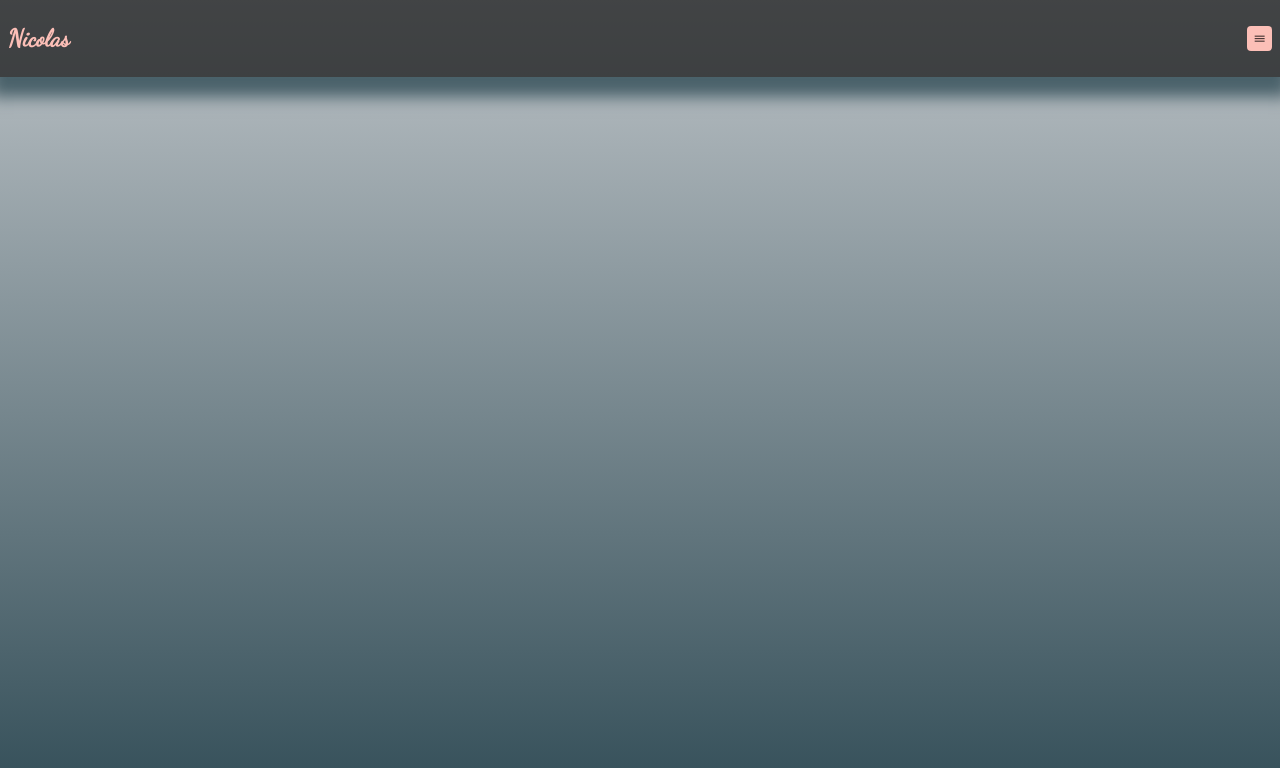
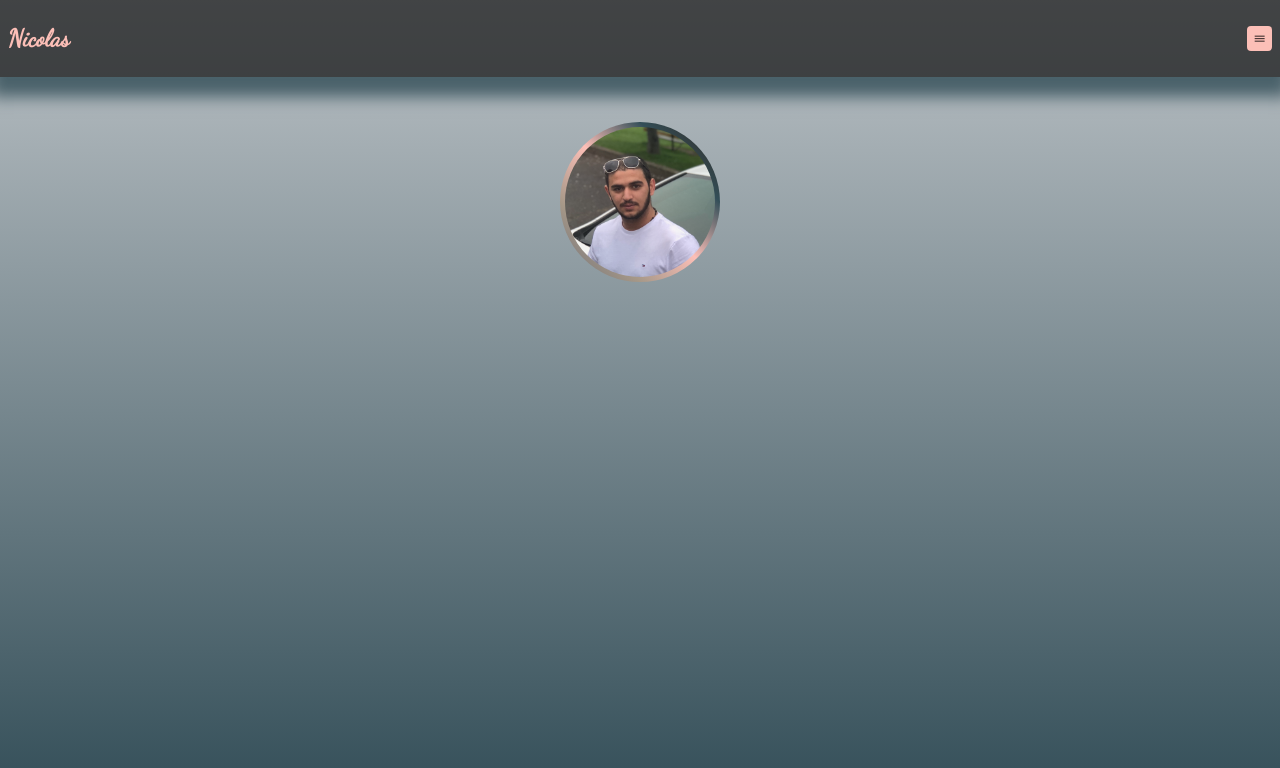
Before and after one commit to Monsieur-Nico/Monsieur-Nico, a React (Create React App) app in the folder portfolio/: page / in a window 1280 px wide. Shown: the top 768 px of the page. Built offline with nearby package versions, Linux system fonts and the light colour scheme.

Commit message:
Add profile picture to app

```diff
--- a/portfolio/src/Components/Home/_hero.jsx
+++ b/portfolio/src/Components/Home/_hero.jsx
@@ -1,5 +1,5 @@
 // Components
-// import heroImage from "../../../public/Hero_Section_Image.jpeg";
+import pfp from "./pfp.jpeg";
 
 // Style
 
@@ -9,7 +9,17 @@ import { Fragment } from "react";
 function Hero() {
   return (
     <Fragment>
-      <section className="heroSection"></section>
+      <section className="heroSection">
+        <div className="heroPFP">
+          <img
+            src={pfp}
+            alt="pfp"
+            width="150px"
+            height="150px"
+            className="heroPicture"
+          />
+        </div>
+      </section>
     </Fragment>
   );
 }
--- a/portfolio/src/Components/Style/Home.scss
+++ b/portfolio/src/Components/Style/Home.scss
@@ -1,3 +1,5 @@
+@use "./Variables/palette" as palette;
+
 .mainContainer {
   width: 100%;
   height: 100%;
@@ -7,8 +9,25 @@
   align-items: center;
 
   .heroSection {
-    position: relative;
+    display: flex;
+    justify-content: center;
+    align-items: center;
     width: 100%;
     height: 250px;
+
+    .heroPFP {
+      display: flex;
+      justify-content: center;
+      align-items: center;
+      width: 160px;
+      height: 160px;
+      border-radius: 50%;
+      background: palette.$gradient-top-right;
+
+      .heroPicture {
+        border-radius: 50%;
+        opacity: 90%;
+      }
+    }
   }
 }
```
Also changed, not shown: portfolio/src/Components/Home/pfp.jpeg (added).
